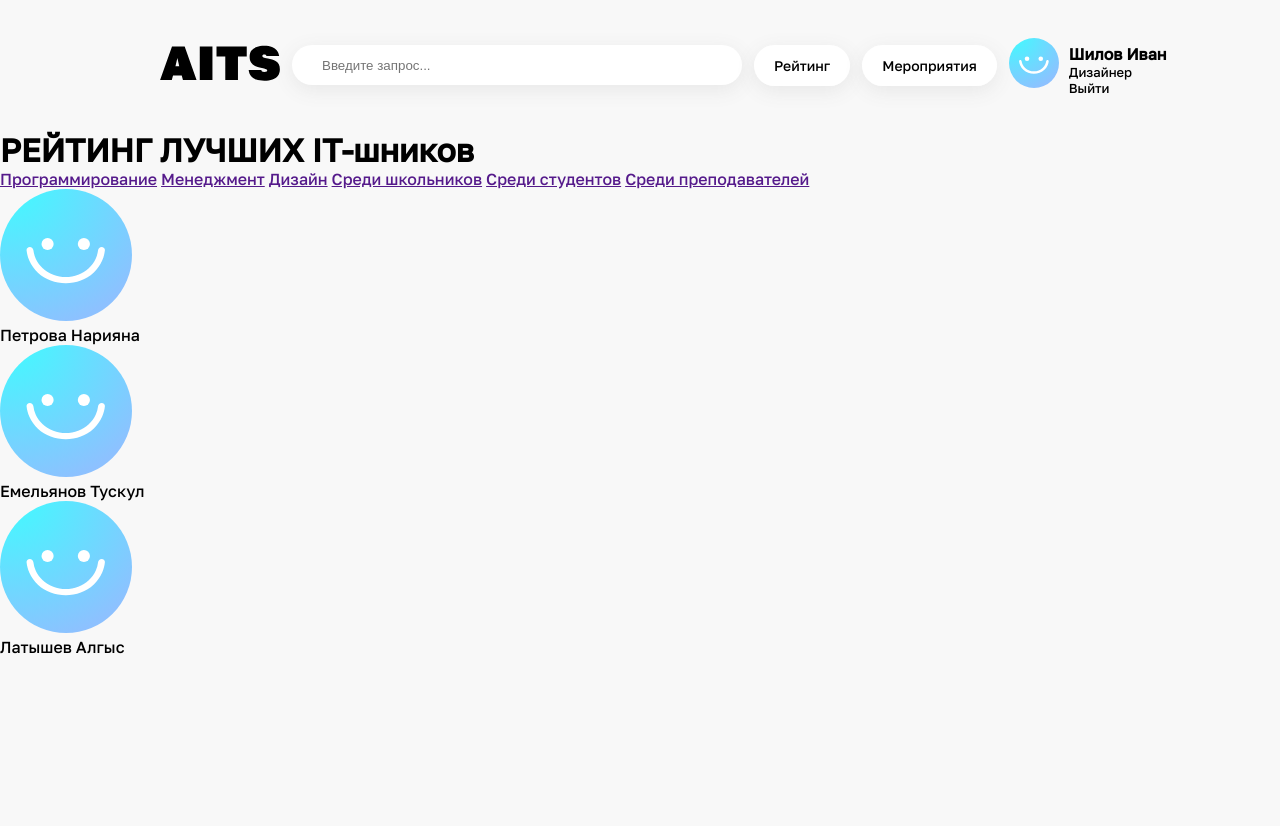
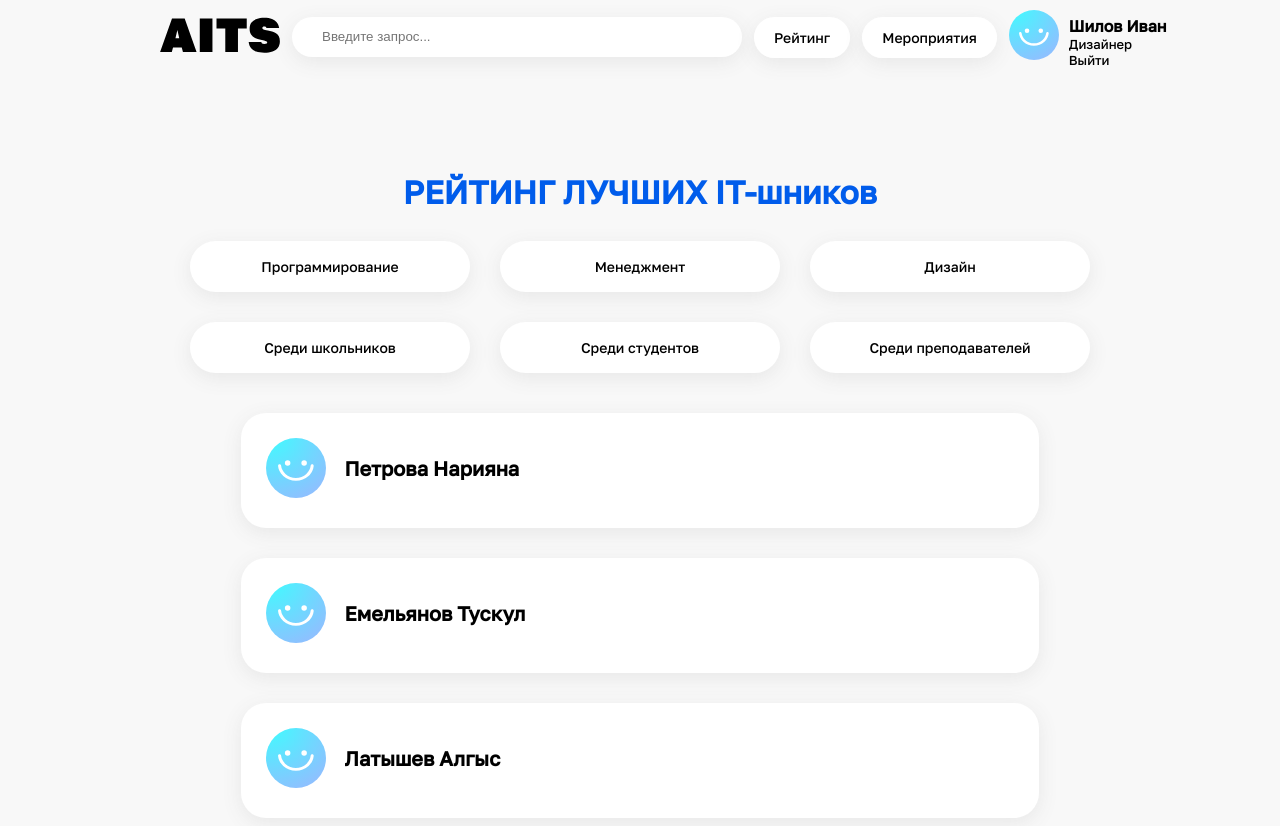
Before and after one commit to X1Ro1/AITS, a plain HTML site: page top.html in a window 1280 px wide. Before the commit the page ends 800 px from the top, so only its background shows below. Drawn offline with Linux system fonts and the light colour scheme; a web font is replaced by a local one.

Commit message:
Update style.css

```diff
--- a/style.css
+++ b/style.css
@@ -26,8 +26,8 @@ body {
     justify-content: space-between;
     gap: 12px;
     width: 100%;
-    margin-top: 4%;
-    margin-bottom: 4%;
+    margin-top: 1%;
+    margin-bottom: 2%;
 }
 
 .navigation a{
@@ -44,9 +44,9 @@ body {
 }
 
 .navigation a:hover {
-    background: #639ee6;
+    background: #00A3FF;
     color: white;
-    transition: 1s;
+    transition: 0.7s;
     box-shadow: 0px 5px 20px rgba(108, 92, 255, 0.415);
 
 }
@@ -66,8 +66,8 @@ body {
 }
 
 .navigation-txt-name a:hover {
-    color: #639ee6;
-    transition: 0.6s;
+    color: #00A3FF;
+    transition: 0.7s;
 }
 .navigation-txt {
     position: relative;
@@ -166,7 +166,7 @@ body {
     height: 225px;
     background: radial-gradient(145.29% 136.5% at 3.03% -7.23%, #3BFFFF 0%, #8DC1FF 81.79%);
     border-radius: 50px;
-    margin-top: 20px;
+    margin-top: 50px;
 }
 
 .button-container {
@@ -191,8 +191,8 @@ body {
 
 .button-container a:hover {
     transform: scale(1.05);
-    transition: 1s;
-    background: #639ee6;
+    transition: 0.8s;
+    background: #00A3FF;
     color: white;
 }
 
@@ -408,9 +408,109 @@ body {
     align-items: center;
     justify-content: center;
 }
-.shapka-container {
-    background: radial-gradient(145.29% 136.5% at 3.03% -7.23%, #3BFFFF 0%, #8DC1FF 81.79%);
-    width: 1290px;
-    height: 286px;
-    border-radius: 20px;
+
+.profil_statistik{
+    display: flex;
+    align-items: center;
+    justify-content: center;
 }
+
+.profil_statistik_container {
+    max-width: 1200px;
+    width: 100%;
+}
+
+
+.profil_statistik img{
+    width: 1200px;
+}
+
+
+
+/* Рейтинг */
+
+.rating-btn {
+    display: grid;
+    grid-template-columns: 1fr 1fr 1fr;
+    grid-template-rows: 1fr 1fr;
+    gap: 30px;
+}
+
+.rating {
+    display: flex;
+    flex-direction: column;
+    align-items: center;
+    justify-content: center;
+}
+
+.rating-container {
+    max-width: 900px;
+    width: 100%;
+}
+
+.rating-container h1 {
+    display: flex;
+    align-items: center;
+    justify-content: center;
+    font-family: 'Golos Text';
+    font-style: normal;
+    font-weight: 700;
+    font-size: 32px;
+    color: #005CEB;
+    margin-top: 90px;
+    margin-bottom: 30px;
+}
+
+
+.rating-btn a{
+    display: flex;
+    align-items: center;
+    justify-content: center;
+    text-decoration: none;
+    color: black;
+    font-size: 14px;
+    background: #FFFFFF;
+    box-shadow: 0px 5px 20px rgba(90, 90, 90, 0.1);
+    border-radius: 40px;
+    padding-left: 30px;
+    padding-right: 30px;
+    padding: 17px;
+}
+
+.rating-btn a:hover{
+    background: #00A3FF;
+    color: white;
+    transition: 0.7s;
+    box-shadow: 0px 5px 20px rgba(108, 92, 255, 0.415);
+}
+
+.rating_block {
+    display: flex;
+    flex-direction: column;
+    align-items: center;
+    justify-content: center;
+    gap: 30px;
+    margin-top: 40px;
+    margin-bottom: 140px;
+}
+
+.rating_user_block {
+    display: grid;
+    grid-template-columns: 0.21fr 1.79fr;
+    width: 798px;
+    height: 115px;
+    background: #FFFFFF;
+    box-shadow: 0px 5px 20px rgba(90, 90, 90, 0.1);
+    border-radius: 25px;
+    padding: 25px;
+}
+
+.rating_user_block_img img{
+    width: 60px;
+}
+
+.rating_user_block_name {
+    line-height: 60px;
+    font-size: 20px;
+    font-weight: bold;
+}
```
